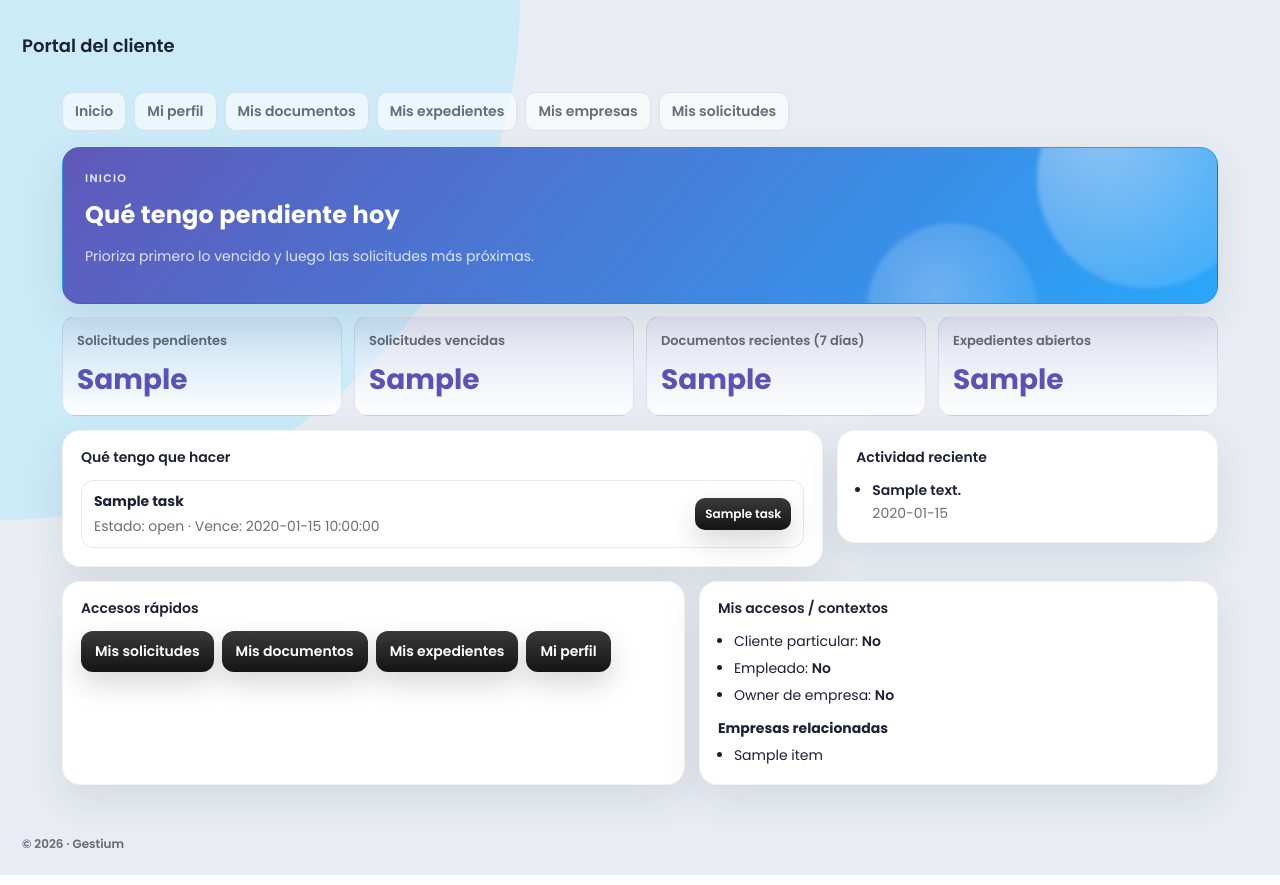
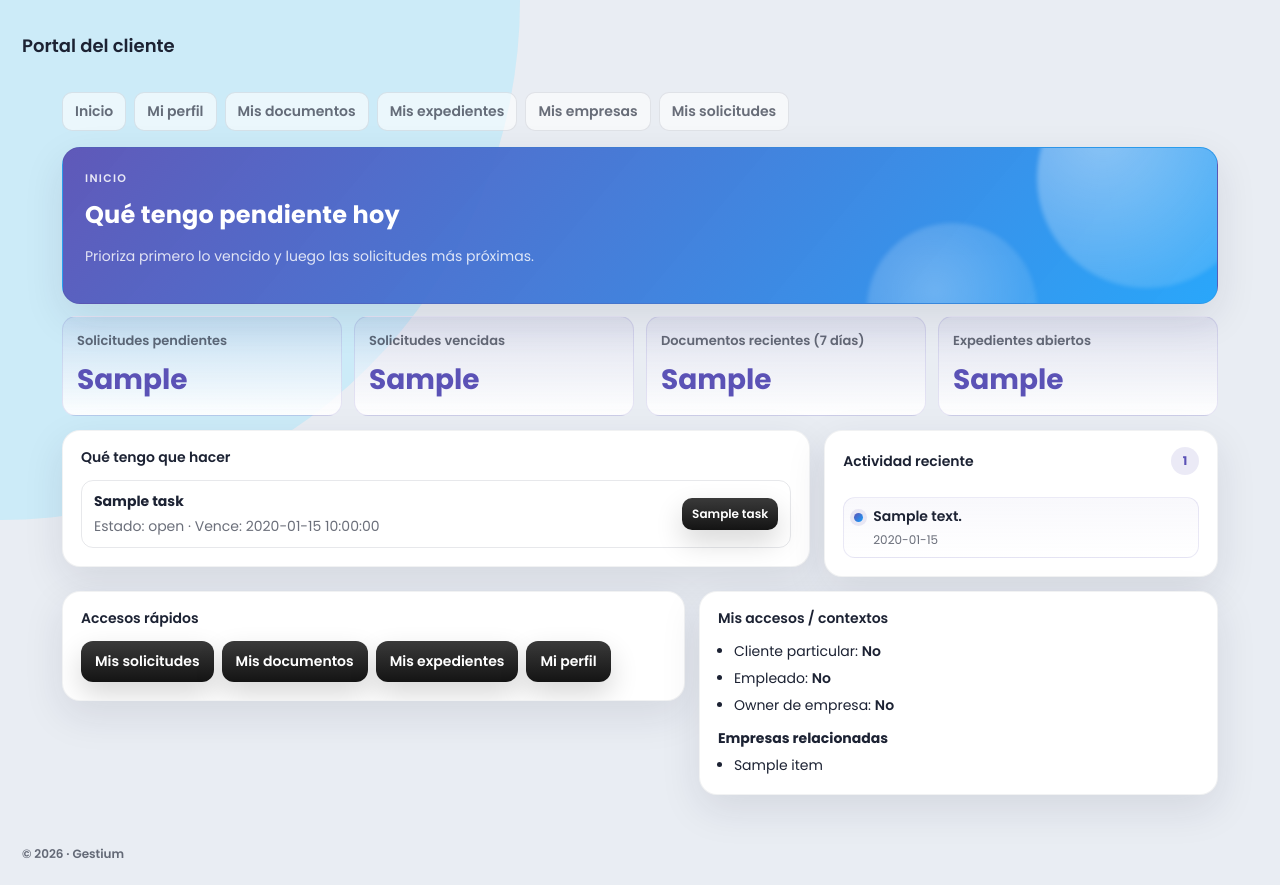
Before and after one commit to ddealba/gestium, a Flask app: template app/templates/frontoffice/home.html in a window 1280 px wide. Run offline with Flask 3, Linux system fonts and the light colour scheme; the template is opened without the code that fills it: most values are stand-ins (such as "Sample title", 1, 10 or a date in 2020); some libraries are stand-ins or nearby versions.

Commit message:
Refina el diseño de Actividad reciente en el portal

```diff
--- a/app/templates/frontoffice/base.html
+++ b/app/templates/frontoffice/base.html
@@ -72,6 +72,123 @@
         font-weight: 700;
         color: var(--ff-primary);
       }
+
+      .ff-portal-home-grid {
+        display: grid;
+        gap: 14px;
+        margin-top: 14px;
+        align-items: start;
+      }
+
+      .ff-portal-home-grid--primary {
+        grid-template-columns: minmax(0, 1.9fr) minmax(320px, 1fr);
+      }
+
+      .ff-portal-home-grid--secondary {
+        grid-template-columns: minmax(0, 1.2fr) minmax(0, 1fr);
+      }
+
+      .ff-portal-task-list {
+        display: grid;
+        gap: 10px;
+      }
+
+      .ff-portal-task-item {
+        border: 1px solid var(--ff-border);
+        border-radius: 12px;
+        padding: 10px 12px;
+        display: flex;
+        justify-content: space-between;
+        gap: 10px;
+        align-items: center;
+      }
+
+      .ff-portal-task-item__title {
+        margin: 0;
+        font-weight: 700;
+        color: var(--ff-title);
+      }
+
+      .ff-portal-activity-head {
+        display: flex;
+        align-items: center;
+        justify-content: space-between;
+        gap: 8px;
+      }
+
+      .ff-portal-activity-head__count {
+        display: inline-flex;
+        align-items: center;
+        justify-content: center;
+        min-width: 28px;
+        height: 28px;
+        padding: 0 8px;
+        border-radius: 999px;
+        background: rgba(91, 82, 182, .12);
+        color: var(--ff-primary);
+        font-size: 12px;
+        font-weight: 700;
+      }
+
+      .ff-portal-activity-card {
+        padding-top: 10px;
+      }
+
+      .ff-portal-activity-list {
+        list-style: none;
+        margin: 0;
+        padding: 0;
+        display: grid;
+        gap: 10px;
+      }
+
+      .ff-portal-activity-item {
+        display: grid;
+        grid-template-columns: auto 1fr;
+        gap: 10px;
+        align-items: start;
+        padding: 8px 10px;
+        border: 1px solid rgba(91, 82, 182, .12);
+        border-radius: 12px;
+        background: linear-gradient(180deg, rgba(91, 82, 182, .04), rgba(255, 255, 255, .9));
+      }
+
+      .ff-portal-activity-item__dot {
+        width: 9px;
+        height: 9px;
+        border-radius: 999px;
+        margin-top: 7px;
+        background: linear-gradient(135deg, var(--ff-primary), #18a0fb);
+        box-shadow: 0 0 0 4px rgba(91, 82, 182, .12);
+      }
+
+      .ff-portal-activity-item__content {
+        min-width: 0;
+      }
+
+      .ff-portal-activity-item__link {
+        font-weight: 600;
+        color: var(--ff-title);
+        text-decoration: none;
+        line-height: 1.35;
+      }
+
+      .ff-portal-activity-item__link:hover {
+        color: var(--ff-primary);
+      }
+
+      .ff-portal-activity-item__date {
+        margin: 4px 0 0;
+        color: var(--ff-muted);
+        font-size: 12px;
+      }
+
+      @media (max-width: 960px) {
+        .ff-portal-home-grid--primary,
+        .ff-portal-home-grid--secondary {
+          grid-template-columns: 1fr;
+        }
+      }
     </style>
   </head>
   <body>
--- a/app/templates/frontoffice/home.html
+++ b/app/templates/frontoffice/home.html
@@ -21,16 +21,16 @@
   {% endif %}
 </div>
 
-<div style="display:grid;grid-template-columns:2fr 1fr;gap:14px;margin-top:14px;align-items:start;">
+<div class="ff-portal-home-grid ff-portal-home-grid--primary">
   <section class="ff-card">
     <div class="ff-card__head">Qué tengo que hacer</div>
     <div class="ff-card__body">
       {% if home.tasks %}
-        <div style="display:grid;gap:10px;">
+        <div class="ff-portal-task-list">
           {% for task in home.tasks %}
-            <article style="border:1px solid var(--ff-border);border-radius:12px;padding:10px 12px;display:flex;justify-content:space-between;gap:10px;align-items:center;">
+            <article class="ff-portal-task-item">
               <div>
-                <p style="margin:0;font-weight:700;color:var(--ff-title);">{{ task.title }}</p>
+                <p class="ff-portal-task-item__title">{{ task.title }}</p>
                 <p class="ff-muted" style="margin:4px 0 0;">
                   Estado: {{ task.status }}
                   {% if task.due_date %}· Vence: {{ task.due_date }}{% endif %}
@@ -48,14 +48,20 @@
   </section>
 
   <section class="ff-card">
-    <div class="ff-card__head">Actividad reciente</div>
-    <div class="ff-card__body">
+    <div class="ff-card__head ff-portal-activity-head">
+      <span>Actividad reciente</span>
+      {% if home.activity %}<span class="ff-portal-activity-head__count">{{ home.activity|length }}</span>{% endif %}
+    </div>
+    <div class="ff-card__body ff-portal-activity-card">
       {% if home.activity %}
-        <ul style="margin:0;padding-left:16px;display:grid;gap:8px;">
+        <ul class="ff-portal-activity-list">
           {% for item in home.activity %}
-            <li>
-              <a href="{{ item.url }}" style="font-weight:600;color:var(--ff-title);text-decoration:none;">{{ item.message }}</a>
-              {% if item.date %}<p class="ff-muted" style="margin:2px 0 0;">{{ item.date[:10] }}</p>{% endif %}
+            <li class="ff-portal-activity-item">
+              <span class="ff-portal-activity-item__dot" aria-hidden="true"></span>
+              <div class="ff-portal-activity-item__content">
+                <a href="{{ item.url }}" class="ff-portal-activity-item__link">{{ item.message }}</a>
+                {% if item.date %}<p class="ff-portal-activity-item__date">{{ item.date[:10] }}</p>{% endif %}
+              </div>
             </li>
           {% endfor %}
         </ul>
@@ -66,7 +72,7 @@
   </section>
 </div>
 
-<div style="display:grid;grid-template-columns:1.2fr 1fr;gap:14px;margin-top:14px;">
+<div class="ff-portal-home-grid ff-portal-home-grid--secondary">
   <section class="ff-card">
     <div class="ff-card__head">Accesos rápidos</div>
     <div class="ff-card__body" style="display:flex;flex-wrap:wrap;gap:8px;">
```
